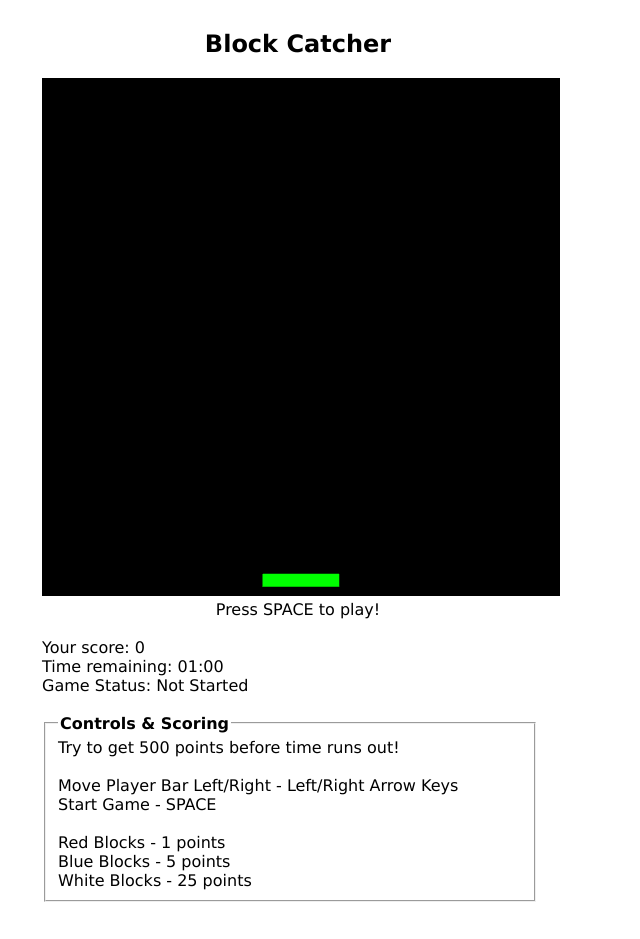
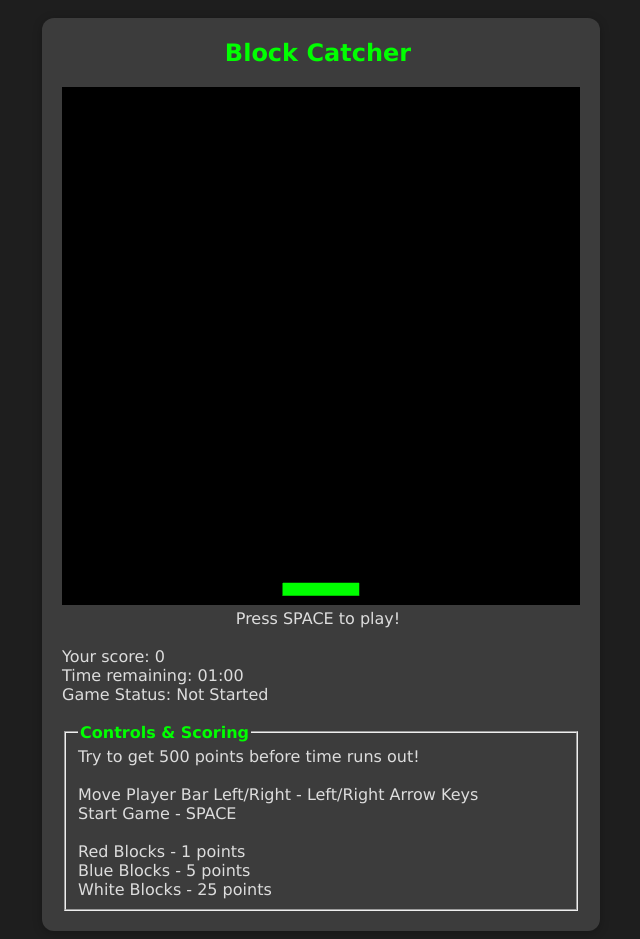
Before and after one commit to zerebos/BlockCatcher, a plain HTML site: page index.html in a window 1280 px wide. Shown: the whole page, without its empty margins (350-990 px from the left). Before the commit the page ends 910 px from the top, so only its background shows below. Drawn offline with Linux system fonts and the light colour scheme.

Commit message:
Make dark default

```diff
--- a/index.html
+++ b/index.html
@@ -64,17 +64,30 @@
                 width: 512px;
                 margin: 10px auto 0px auto;
                 font-family: verdana, arial, sans-serif;
+                background: #1E1E1E;
+            }
+
+            body {
+                background: #3C3C3C;
+                min-width: fit-content;
+                padding: 1px 20px 20px 20px;
+                border-radius: 12px;
+                box-shadow: 0 2px 10px rgba(0,0,0,.25);
+                color: #ddd;
             }
 
             canvas {
                 border: 3px solid black;
             }
+
             .wide {
                 width: 512px;
                 text-align: center;
             }
-			legend {
+
+            h2, legend {
                 font-weight: bold;
+                color: #00ff00;
             }
             </style>
     </head>
```
Lines whose indentation alone changed are shown as unchanged.
